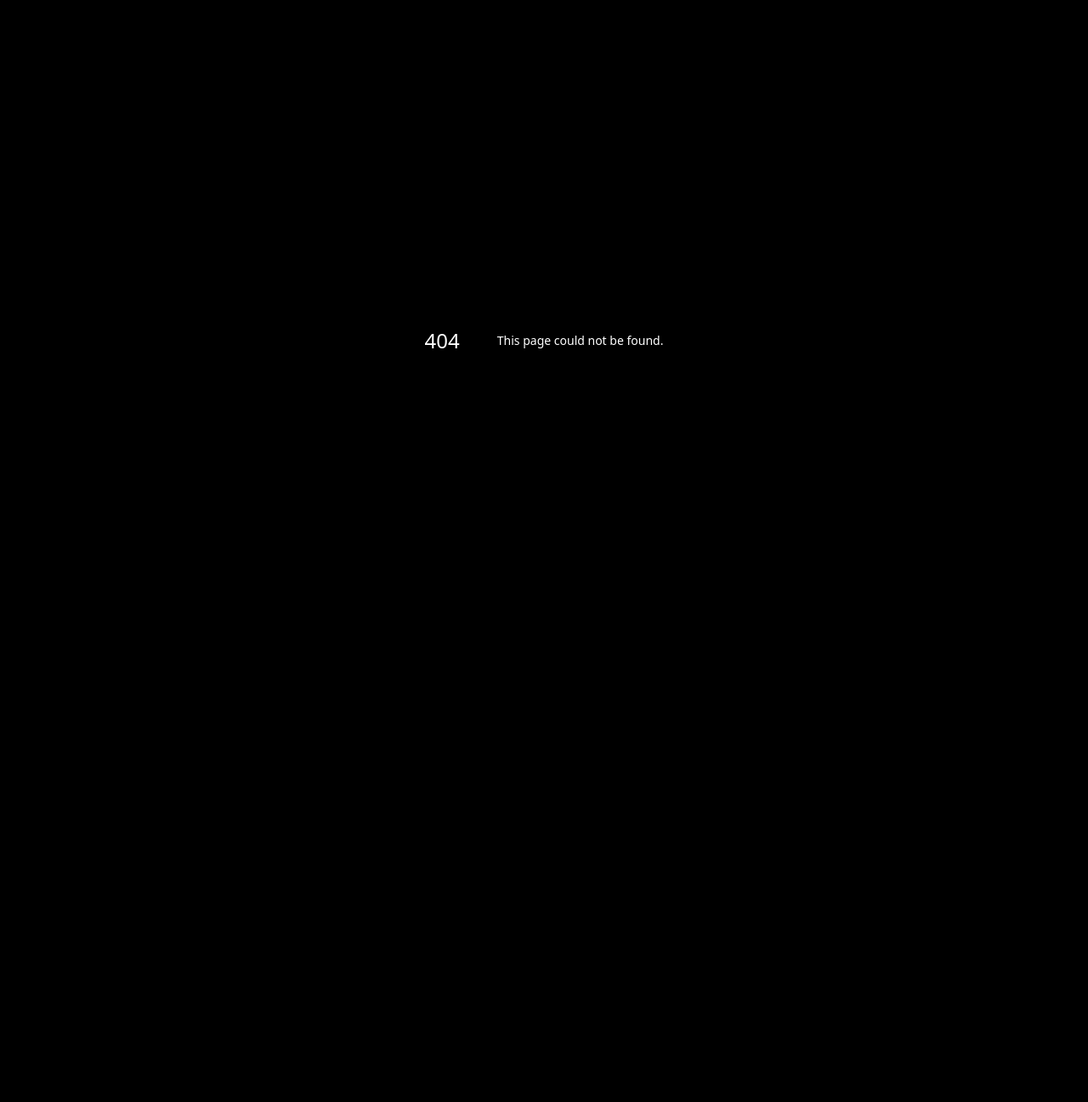
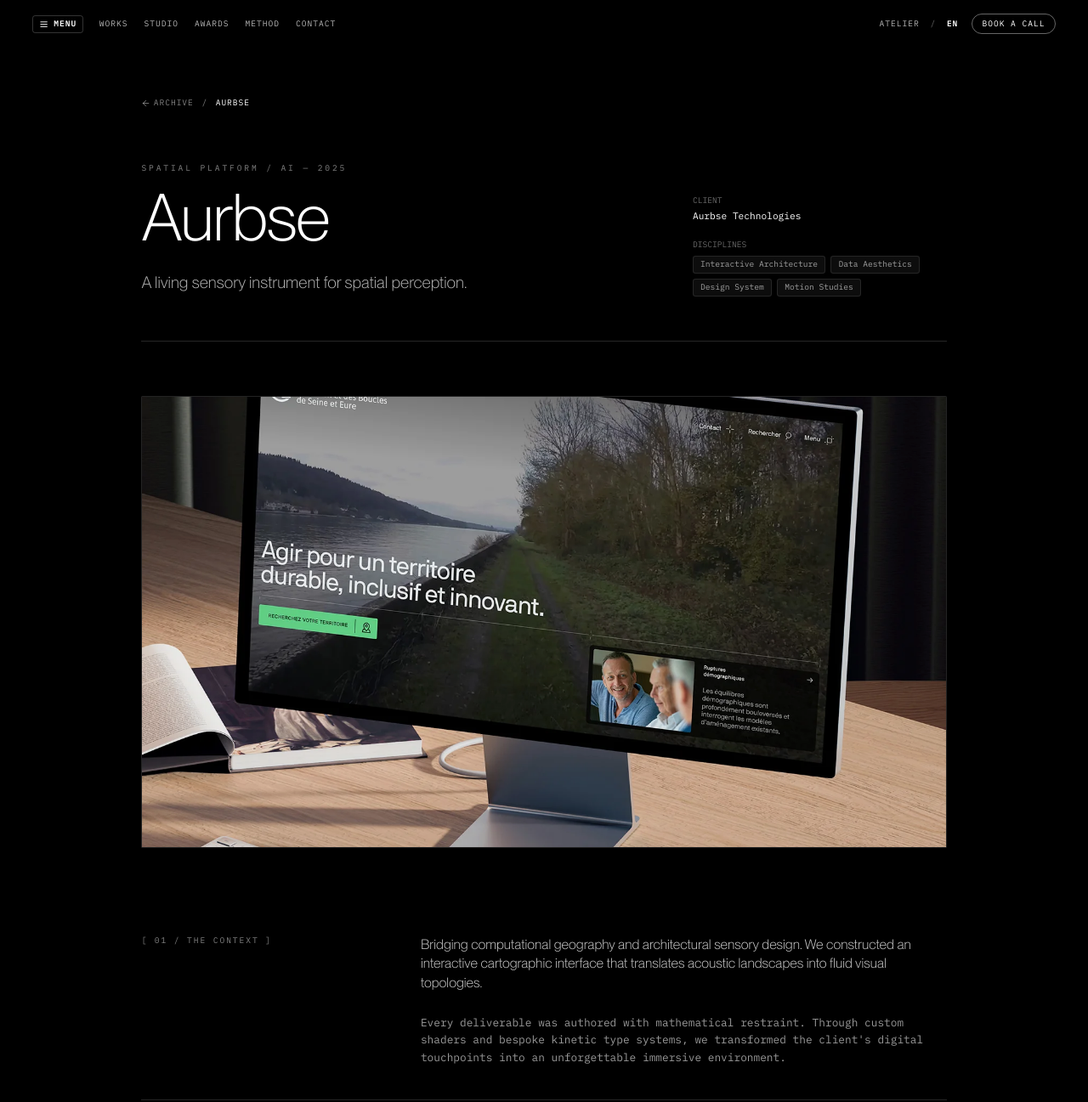
Before and after one commit to Jay-Raam/N-th, a Next.js app: page /works/aurbse in a window 1280 px wide. Before the commit this address had no page. Shown: the top 1297 px of the page at 85% size. Before the commit the page ends 800 px from the top, so only its background shows below. Built offline with nearby package versions, Linux system fonts and the light colour scheme.

Commit message:
feat(routing): create dynamic /works/[slug] case study page template

```diff
--- /dev/null
+++ b/src/app/works/[slug]/page.tsx
@@ -0,0 +1,121 @@
+import { notFound } from "next/navigation";
+import Image from "next/image";
+import Link from "next/link";
+import Navbar from "@/components/Navbar";
+import Footer from "@/components/Footer";
+import { PROJECTS, Project } from "@/data/projects";
+import { ArrowLeft, ArrowUpRight } from "lucide-react";
+
+export function generateStaticParams() {
+  return PROJECTS.map((project) => ({
+    slug: project.slug,
+  }));
+}
+
+export default function ProjectPage({ params }: { params: { slug: string } }) {
+  const project = PROJECTS.find((p) => p.slug === params.slug);
+
+  if (!project) {
+    notFound();
+  }
+
+  const currentIndex = PROJECTS.findIndex((p) => p.slug === project.slug);
+  const nextProject = PROJECTS[(currentIndex + 1) % PROJECTS.length];
+
+  return (
+    <main className="min-h-screen bg-black text-white selection:bg-white selection:text-black">
+      <Navbar />
+
+      <article className="pt-36 pb-24 px-6 md:px-12 max-w-7xl mx-auto flex flex-col space-y-20">
+        {/* Breadcrumb Navigation */}
+        <div className="flex items-center space-x-3 font-mono text-xs uppercase tracking-wider text-white/50">
+          <Link href="/works" className="hover:text-white transition-colors flex items-center space-x-1">
+            <ArrowLeft className="w-3.5 h-3.5" />
+            <span>Archive</span>
+          </Link>
+          <span>/</span>
+          <span className="text-white">{project.title}</span>
+        </div>
+
+        {/* Project Header */}
+        <div className="grid grid-cols-1 md:grid-cols-12 gap-8 items-start border-b border-white/15 pb-16">
+          <div className="md:col-span-8 flex flex-col space-y-4">
+            <span className="font-mono text-xs uppercase tracking-[0.3em] text-white/50">
+              {project.category} &mdash; {project.year}
+            </span>
+            <h1 className="text-4xl sm:text-6xl md:text-8xl font-sans font-light tracking-tight">
+              {project.title}
+            </h1>
+            <p className="text-xl sm:text-2xl text-white/70 font-sans font-light leading-snug pt-4">
+              {project.tagline}
+            </p>
+          </div>
+
+          <div className="md:col-span-4 font-mono text-xs text-white/60 space-y-6 md:pt-12">
+            <div>
+              <span className="text-white/40 block mb-1">CLIENT</span>
+              <span className="text-white text-sm">{project.client}</span>
+            </div>
+            <div>
+              <span className="text-white/40 block mb-1">DISCIPLINES</span>
+              <div className="flex flex-wrap gap-2 pt-1">
+                {project.services.map((s, i) => (
+                  <span key={i} className="px-2.5 py-1 bg-white/5 border border-white/10 rounded">
+                    {s}
+                  </span>
+                ))}
+              </div>
+            </div>
+          </div>
+        </div>
+
+        {/* Hero Visual */}
+        <div className="relative w-full aspect-[16/9] rounded-sm overflow-hidden bg-neutral-950 border border-white/10">
+          <Image
+            src={project.image}
+            alt={project.title}
+            fill
+            className="object-cover filter contrast-105 brightness-95"
+            priority
+            sizes="100vw"
+          />
+        </div>
+
+        {/* Case Narrative */}
+        <div className="grid grid-cols-1 md:grid-cols-12 gap-12 py-12 border-b border-white/15">
+          <div className="md:col-span-4 font-mono text-xs uppercase tracking-widest text-white/50">
+            [ 01 / THE CONTEXT ]
+          </div>
+          <div className="md:col-span-8 space-y-8 font-sans font-light text-lg sm:text-xl text-white/80 leading-relaxed">
+            <p>{project.description}</p>
+            <p className="text-white/60 text-base font-mono leading-relaxed">
+              Every deliverable was authored with mathematical restraint. Through custom shaders and bespoke kinetic type systems, we transformed the client&apos;s digital touchpoints into an unforgettable immersive environment.
+            </p>
+          </div>
+        </div>
+
+        {/* Next Project Footer Link */}
+        <div className="pt-12 flex flex-col sm:flex-row justify-between items-start sm:items-center gap-6">
+          <Link
+            href="/works"
+            className="font-mono text-xs uppercase tracking-widest text-white/50 hover:text-white transition-colors"
+          >
+            &larr; BACK TO ALL COMMISSIONS
+          </Link>
+
+          <Link
+            href={`/works/${nextProject.slug}`}
+            className="group flex items-center space-x-4 border border-white/20 px-6 py-4 rounded-full hover:border-white hover:bg-white hover:text-black transition-all duration-300"
+          >
+            <span className="font-mono text-xs uppercase tracking-widest">
+              NEXT PROJECT: {nextProject.title}
+            </span>
+            <ArrowUpRight className="w-4 h-4 transform group-hover:rotate-45 transition-transform" />
+          </Link>
+        </div>
+      </article>
+
+      <Footer />
+    </main>
+  );
+}
```
